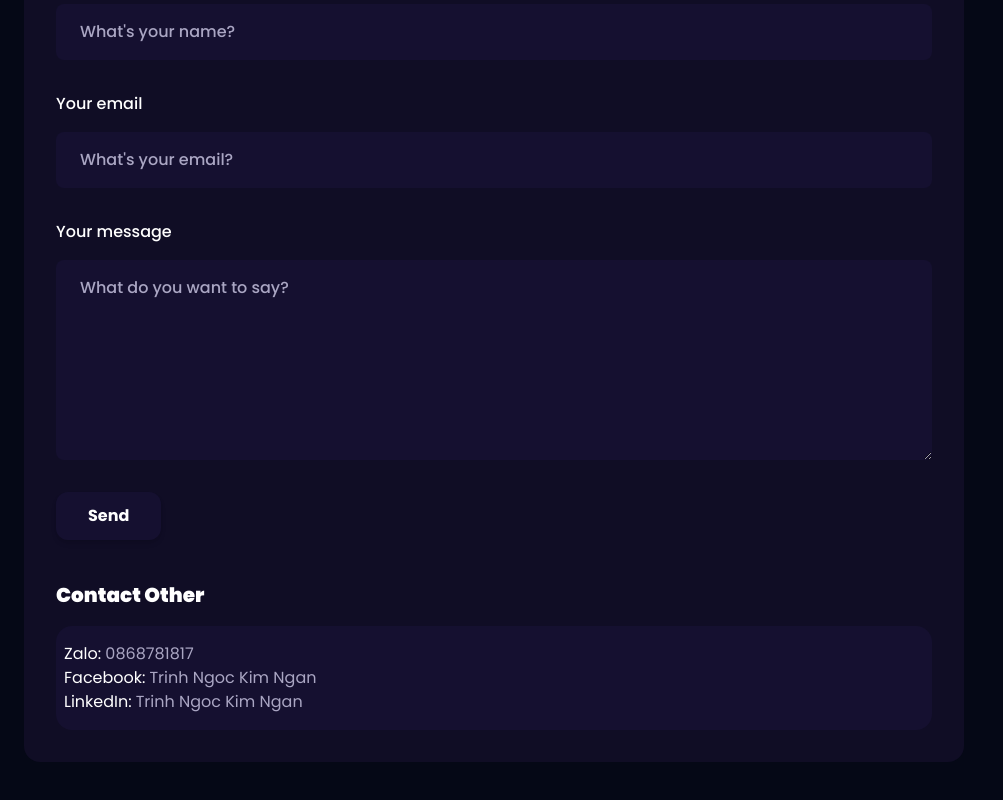
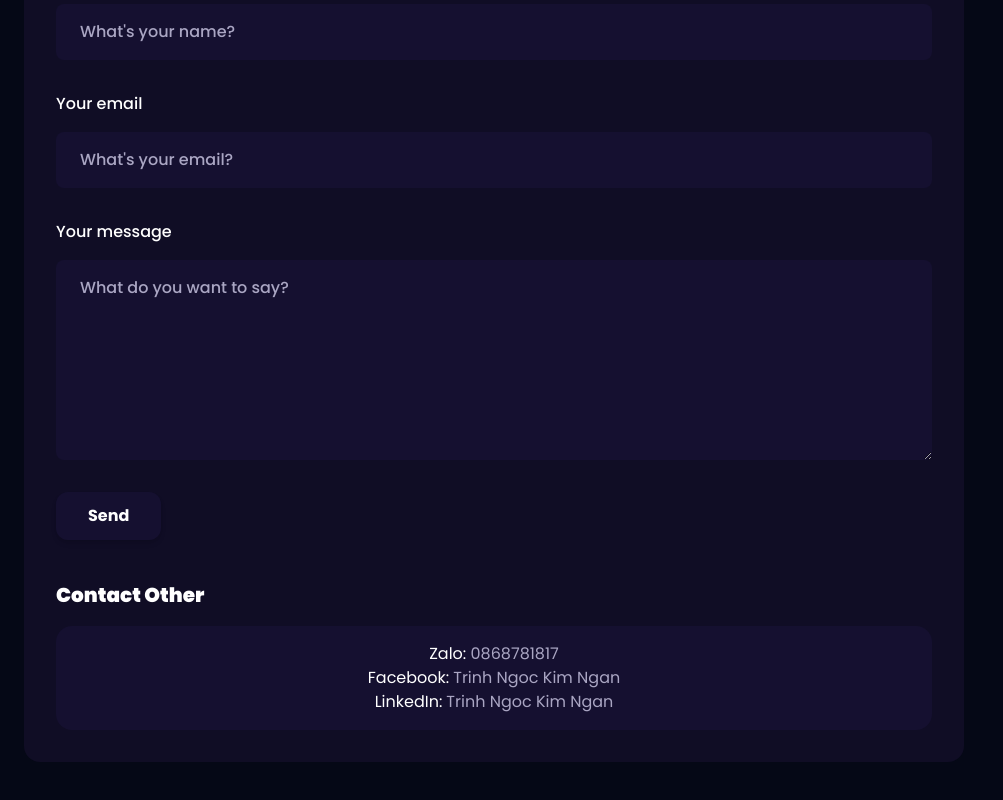
Before and after one commit to NganSof/PersonalPortfolio, a React (Vite) app: page / in a window 1280 px wide. Shown: the part 4587-5387 px from the top of the page, without its empty margins (0-1003 px from the left). Built offline with nearby package versions, Linux system fonts and the light colour scheme.

Commit message:
update contact other

```diff
--- a/src/components/Contact.tsx
+++ b/src/components/Contact.tsx
@@ -113,7 +113,7 @@ const Contact = () => {
         </form>
 
         <h3 className={styles.heroHeadText}>Contact Other</h3>
-        <div className="!bg-[var(--tertiary)] !px-2 !py-4 rounded-2xl !mt-4 !sm:w-[300px] !w-full">
+        <div className="!bg-[var(--tertiary)] !px-2 !py-4 rounded-2xl !mt-4 break-all !w-full text-center">
           <div>
             Zalo: <span className="!text-[var(--secondary)]">0868781817</span>
           </div>
```
